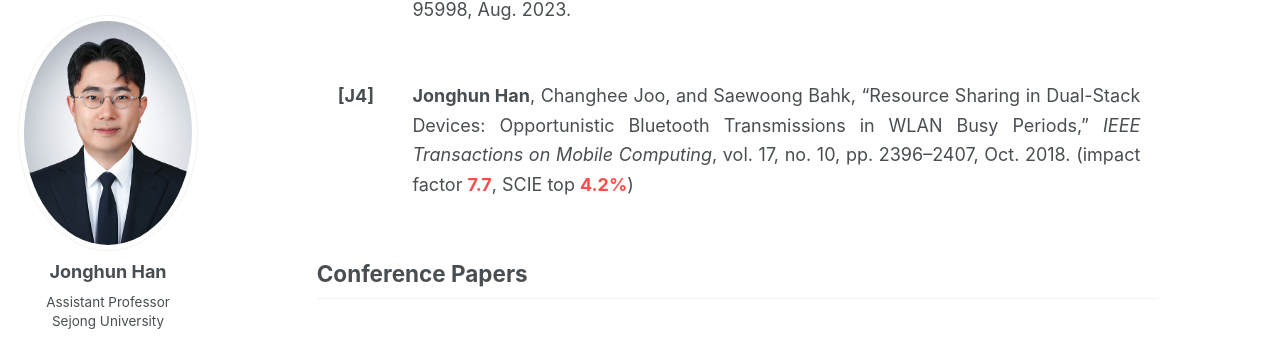
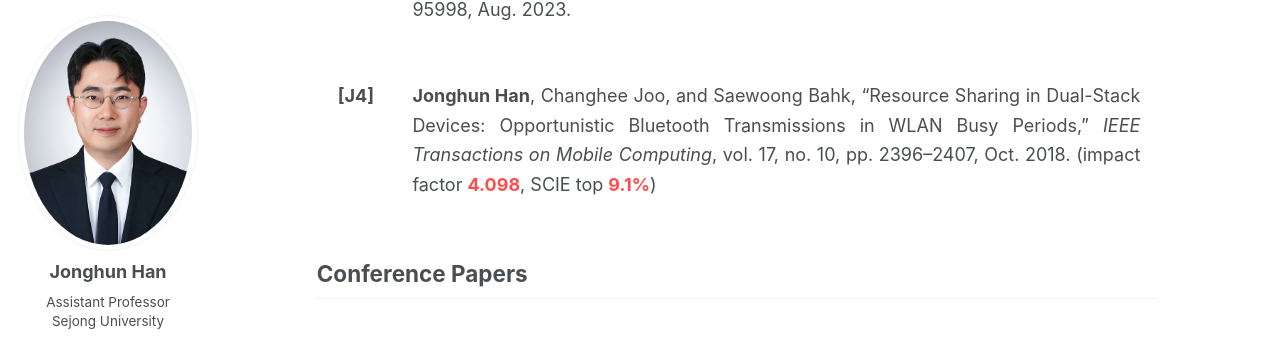
Before and after one commit to icnsl/icnsl.github.io, a Jekyll site: the page built from _pages/publications.md, in a window 1280 px wide and 900 px high, scrolled down 593 px. Shown: the part 86-425 px from the top of the window. Built offline with Jekyll 4.4.1, drawn with Linux system fonts in a browser that asks for light colours; some web fonts are replaced; a script bundle is joined from its source files by our own code; library files that are not in the unit come from our copies.

Commit message:
Update publications.md

```diff
--- a/_pages/publications.md
+++ b/_pages/publications.md
@@ -43,7 +43,7 @@ author_profile: true
     <strong>Jonghun Han</strong>, Changhee Joo, and Saewoong Bahk,
     “Resource Sharing in Dual-Stack Devices: Opportunistic Bluetooth Transmissions in WLAN Busy Periods,”
     <em>IEEE Transactions on Mobile Computing</em>, vol. 17, no. 10, pp. 2396–2407, Oct. 2018.
-    <span class="pub-impact">(impact factor <span class="pub-red">7.7</span>, SCIE top <span class="pub-red">4.2%</span>)</span>
+    <span class="pub-impact">(impact factor <span class="pub-red">4.098</span>, SCIE top <span class="pub-red">9.1%</span>)</span>
   </div>
 </div>
 
```
